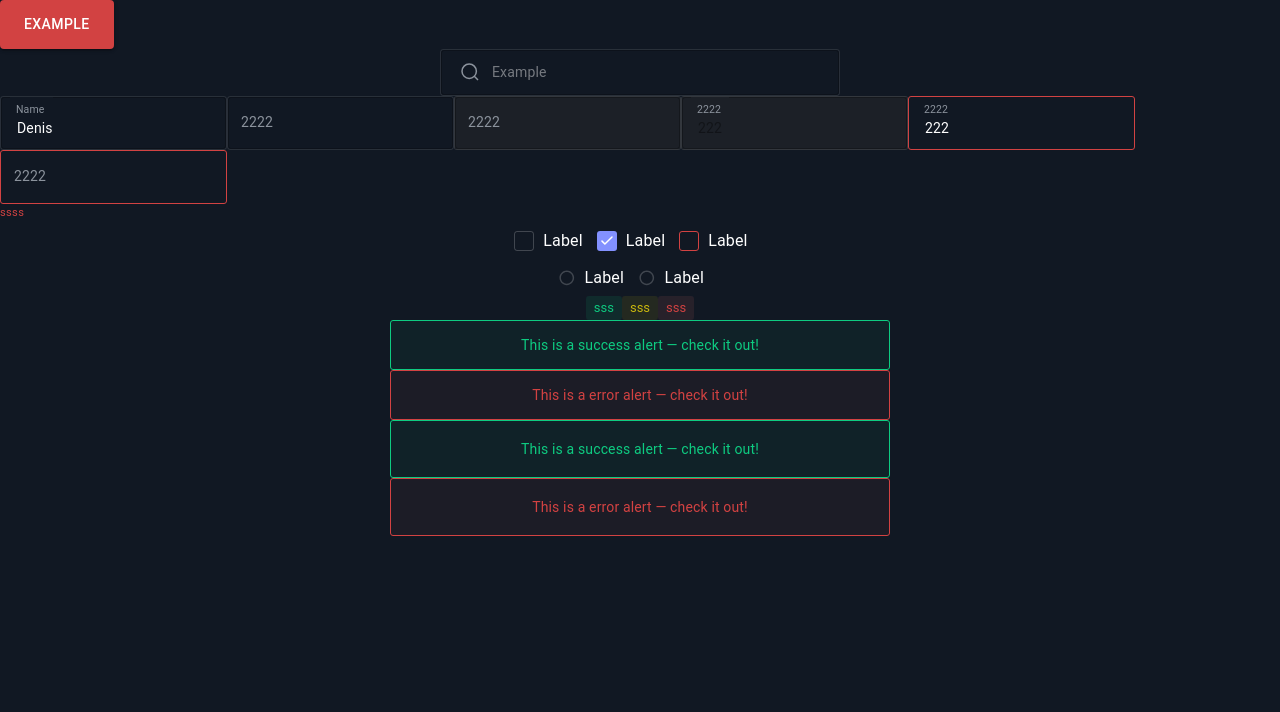
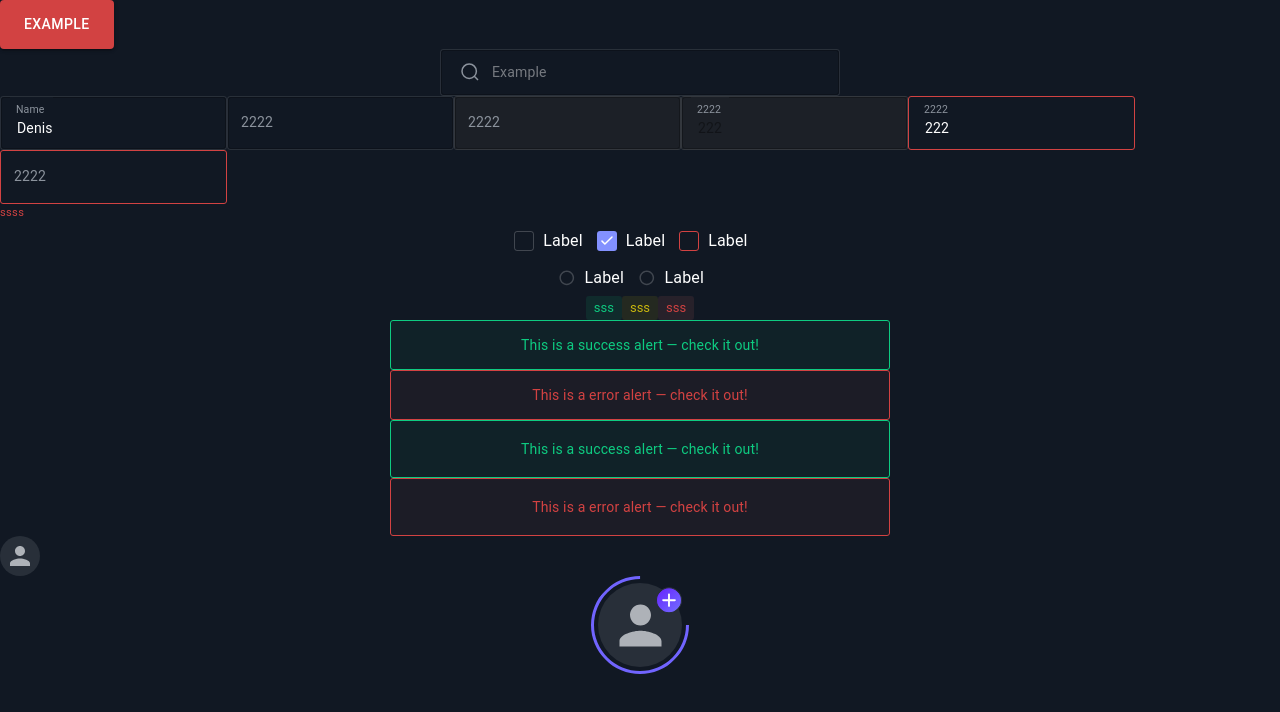
Before and after one commit to PerelomaDenis/chat, a React (Create React App) app in the folder client/: page / in a window 1280 px wide. Shown: the top 712 px of the page. Built offline with nearby package versions, Linux system fonts and the light colour scheme.

Commit message:
Added avatar components

```diff
--- a/client/src/App.tsx
+++ b/client/src/App.tsx
@@ -3,6 +3,7 @@ import * as React from 'react';
 import {
   Alert,
   Autocomplete,
+  Avatar,
   Box,
   Button,
   Checkbox,
@@ -15,6 +16,7 @@ import {
 
 import './App.css';
 import { CheckBox, CheckBoxChecked, CheckBoxError, Search } from './components/Icons';
+import { ProfileAvatar } from './components/Common/ProfileAvatar';
 
 declare module '@mui/material/Alert' {
   interface AlertPropsVariantOverrides {
@@ -102,6 +104,10 @@ const App: React.FC = () => {
           This is a error alert — check it out!
         </Alert>
       </Box>
+      <Avatar />
+      <Box display="flex" justifyContent="center">
+        <ProfileAvatar />
+      </Box>
     </div>
   );
 };
--- /dev/null
+++ b/client/src/components/Common/ProfileAvatar/ProfileAvatar.styles.ts
@@ -0,0 +1,31 @@
+import { Avatar, Box, styled } from '@mui/material';
+
+export const AvatarWrapper = styled(Box)(({ theme }) => ({
+  border: '3px solid #7164FF',
+  borderRadius: '50%',
+  borderTop: '3px solid transparent',
+  transform: 'rotate(45deg)',
+  padding: theme.spacing(0.5),
+  position: 'relative',
+}));
+
+export const AvatarItem = styled(Avatar)(({ theme }) => ({
+  transform: 'rotate(-45deg)',
+  width: theme.spacing(10.5),
+  height: theme.spacing(10.5),
+}));
+
+export const AvatarAction = styled(Box)(({ theme }) => ({
+  background: 'linear-gradient(270deg, #7164FF 0%, #682DFE 100%)',
+  border: '1px solid #282F39',
+  borderRadius: '50%',
+  width: theme.spacing(3),
+  height: theme.spacing(3),
+  display: 'flex',
+  justifyContent: 'center',
+  alignItems: 'center',
+  cursor: 'pointer',
+  position: 'absolute',
+  top: '-5px',
+  right: '30px',
+}));
--- /dev/null
+++ b/client/src/components/Common/ProfileAvatar/ProfileAvatar.tsx
@@ -0,0 +1,17 @@
+import * as React from 'react';
+
+import { ProfileAvatarProps } from './ProfileAvatar.types';
+import * as S from './ProfileAvatar.styles';
+import { Add, Delete } from '../../Icons';
+
+export const ProfileAvatar: React.FC<ProfileAvatarProps> = ({ img }) => {
+  return (
+    <S.AvatarWrapper>
+      <S.AvatarItem src={img} />
+      <S.AvatarAction component="label">
+        {!!img ? <Delete /> : <Add />}
+        <input type="file" hidden />
+      </S.AvatarAction>
+    </S.AvatarWrapper>
+  );
+};
--- /dev/null
+++ b/client/src/components/Common/ProfileAvatar/ProfileAvatar.types.ts
@@ -0,0 +1,3 @@
+export interface ProfileAvatarProps {
+  img?: string;
+}
--- /dev/null
+++ b/client/src/components/Common/ProfileAvatar/index.ts
@@ -0,0 +1 @@
+export { ProfileAvatar } from './ProfileAvatar';
--- /dev/null
+++ b/client/src/components/Icons/Add.tsx
@@ -0,0 +1,24 @@
+import * as React from 'react';
+
+export const Add = () => {
+  return (
+    <svg width="20" height="20" viewBox="0 0 16 16" fill="none" xmlns="http://www.w3.org/2000/svg">
+      <path
+        d={`M4.16981 10.7695C3.87692 11.0624 3.87692 11.5373 4.16981 11.8302C4.4627
+         12.1231 4.93758 12.1231 5.23047 11.8302L4.16981 10.7695ZM11.8301 5.23053C12.123
+          4.93763 12.123 4.46276 11.8301 4.16987C11.5372 3.87697 11.0624 3.87697 10.7695
+           4.16987L11.8301 5.23053ZM5.23047 11.8302L11.8301 5.23053L10.7695 4.16987L4.16981
+           10.7695L5.23047 11.8302Z`}
+        fill="white"
+      />
+      <path
+        d={`M5.2295 4.1703C4.9366 3.87741 4.46173 3.87741 4.16884 4.1703C3.87594 4.46319
+         3.87594 4.93807 4.16883 5.23096L5.2295 4.1703ZM10.7685 11.8306C11.0614 12.1235
+         11.5363 12.1235 11.8292 11.8306C12.1221 11.5377 12.1221 11.0629 11.8292
+         10.77L10.7685 11.8306ZM4.16883 5.23096L10.7685 11.8306L11.8292 10.77L5.2295
+          4.1703L4.16883 5.23096Z`}
+        fill="white"
+      />
+    </svg>
+  );
+};
--- /dev/null
+++ b/client/src/components/Icons/Delete.tsx
@@ -0,0 +1,23 @@
+import * as React from 'react';
+
+export const Delete = () => {
+  return (
+    <svg width="20" height="20" viewBox="0 0 16 16" fill="none" xmlns="http://www.w3.org/2000/svg">
+      <path
+        d={`M7.25 12.6667C7.25 13.0809 7.58579 13.4167 8 13.4167C8.41421
+         13.4167 8.75 13.0809 8.75 12.6667H7.25ZM8.75
+         3.33337C8.75 2.91916 8.41421 2.58337 8 2.58337C7.58579 2.58337 7.25 2.91916 7.25
+          3.33337H8.75ZM8.75 12.6667V3.33337H7.25V12.6667H8.75Z`}
+        fill="white"
+      />
+      <path
+        d={`M3.33317 7.25073C2.91896 7.25073 2.58317 7.58652 2.58317 8.00073C2.58317
+        8.41495 2.91896 8.75073 3.33317 8.75073L3.33317 7.25073ZM12.6665 8.75073C13.0807
+         8.75073 13.4165 8.41495 13.4165 8.00073C13.4165 7.58652 13.0807 7.25073 12.6665
+         7.25073L12.6665 8.75073ZM3.33317 8.75073L12.6665 8.75073L12.6665 7.25073L3.33317
+          7.25073L3.33317 8.75073Z`}
+        fill="white"
+      />
+    </svg>
+  );
+};
--- a/client/src/components/Icons/index.ts
+++ b/client/src/components/Icons/index.ts
@@ -2,3 +2,5 @@ export { Search } from './Search';
 export { CheckBox } from './CheckBox';
 export { CheckBoxChecked } from './CheckBoxChecked';
 export { CheckBoxError } from './CheckBoxError';
+export { Delete } from './Delete';
+export { Add } from './Add';
--- a/client/src/theme.js
+++ b/client/src/theme.js
@@ -184,5 +184,13 @@ export const customTheme = createTheme({
         }),
       },
     },
+    MuiAvatar: {
+      styleOverrides: {
+        root: {
+          color: '#AEB2B8',
+          backgroundColor: '#282F39',
+        },
+      },
+    },
   },
 });
```
